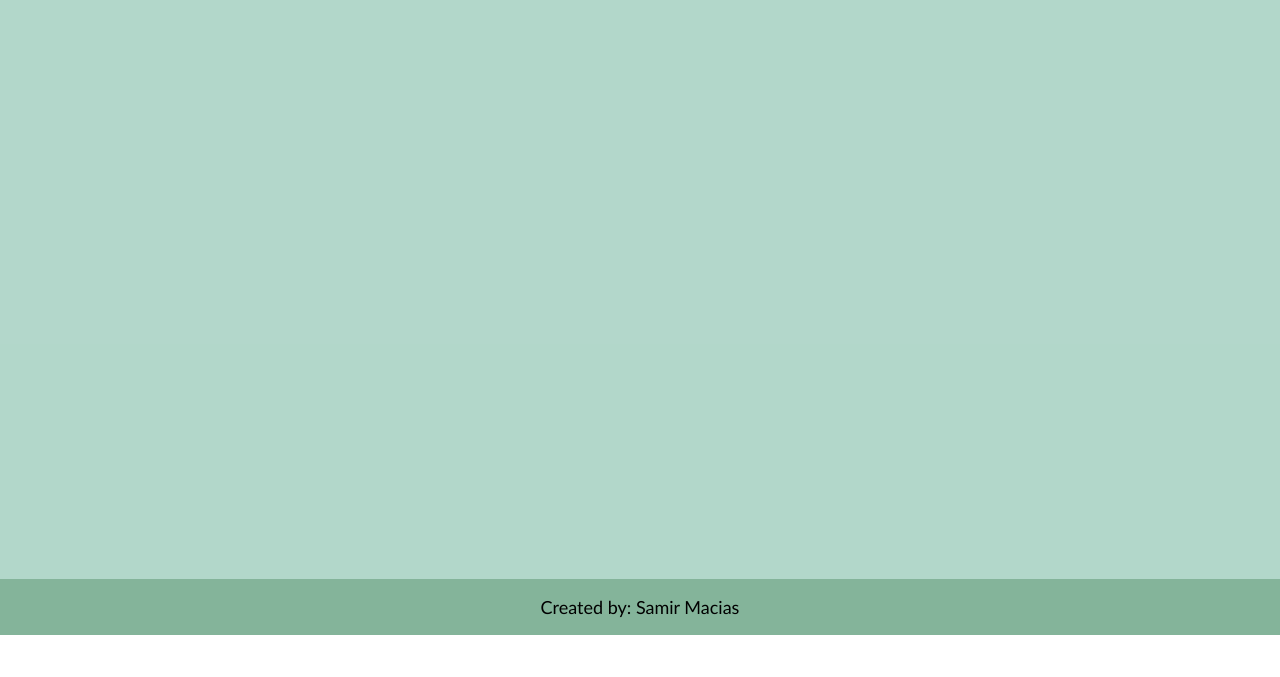
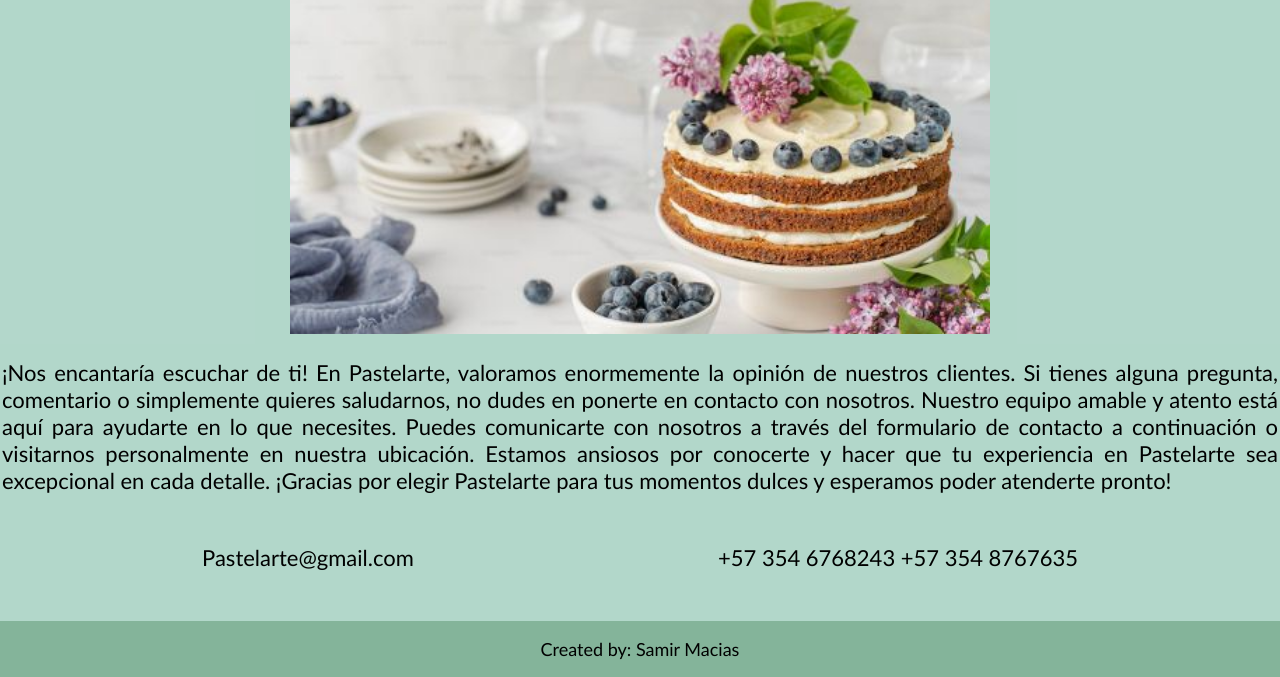
Before and after one commit to Samir-Macias/Sprint-2, a plain HTML site: page contact.html in a window 1280 px wide. Shown: the part 165-842 px from the top of the page. Before the commit the page ends 800 px from the top, so only its background shows below. Drawn offline with Linux system fonts and the light colour scheme.

Commit message:
se agrego imagen e informcion en pagina contact

```diff
--- a/contact.html
+++ b/contact.html
@@ -1,5 +1,6 @@
 <!DOCTYPE html>
 <html lang="en">
+
 <head>
     <meta charset="UTF-8">
     <meta name="viewport" content="width=device-width, initial-scale=1.0">
@@ -7,6 +8,7 @@
     <link rel="stylesheet" href="style.css">
     <link rel="shortcut icon" href="./imagenes/icon.png" type="image/x-icon">
 </head>
+
 <body>
     <div class="formato">
         <header class="header_nav">
@@ -16,12 +18,39 @@
                 <a class="botton_nav" href="#">Contact</a>
                 <a href="./benefitstips.html">Benefits tips</a>
                 <a href="./information.html">Information</a>
-                </nav>
+            </nav>
             <img class="image_logo" src="./imagenes/logo.png" alt="">
         </header>
         <main>
-            <h1>PASTELARTE</h1>
-            <H2>Home</H2>
+            <section class="titulos">
+                <h1>PASTELARTE</h1>
+                <H2>Contact</H2>
+                <article class="contact_1">
+                    <img class="imag_contact" src="./imagenes/premium_photo-1714662390433-443073660a26.jpg"
+                        alt="imagen no disponible">
+                    <p class="texto_contact">
+                        ¡Nos encantaría escuchar de ti!
+
+                        En Pastelarte, valoramos enormemente la opinión de nuestros clientes. Si tienes alguna pregunta,
+                        comentario o simplemente quieres saludarnos, no dudes en ponerte en contacto con nosotros.
+                        Nuestro equipo amable y atento está aquí para ayudarte en lo que necesites.
+
+                        Puedes comunicarte con nosotros a través del formulario de contacto a continuación o visitarnos
+                        personalmente en nuestra ubicación. Estamos ansiosos por conocerte y hacer que tu experiencia en
+                        Pastelarte sea excepcional en cada detalle.
+
+                        ¡Gracias por elegir Pastelarte para tus momentos dulces y esperamos poder atenderte pronto!
+                    </p>
+                </article>
+                    <div class="texto_contact2">
+                        <p class="texto">
+                            Pastelarte@gmail.com
+                        </p>
+                        <p class="texto">
+                        +57 354 6768243 +57 354 8767635
+                        </p>
+                    </div>
+            </section>
 
 
         </main>
@@ -30,4 +59,5 @@
         </footer>
     </div>
 </body>
+
 </html>
--- a/style.css
+++ b/style.css
@@ -94,6 +94,30 @@ h1{
     margin: 20px;
     width: 120ch;
 }
+/*main contact*/
+.contact_1{
+display: flex;
+flex-direction: column;
+align-items: center;
+gap: 25px;
+}
+.imag_contact{
+    width: 700px;
+    height: 350px;
+    object-fit: cover;
+}
+.texto_contact{
+    font-size: 22px;
+    text-align: justify;
+    width: 100ch;
+}
+.texto_contact2{
+    display: flex;
+   justify-content: space-around;
+   padding: 50px;
+   font-size: 22px;
+
+}
 /*Footer*/
 .footer{
     min-height: 7vh;
```
Also changed, not shown: aboutus.html (+1 -1 lines).
